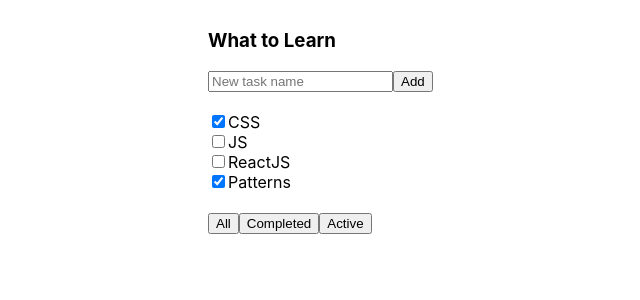
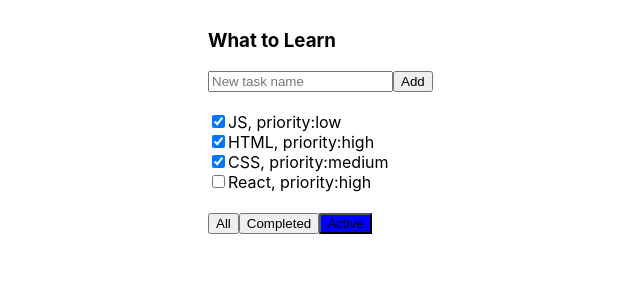
Before and after one commit to vadim-geroim/react-todo, a React (Create React App) app: page / in a window 1280 px wide. Shown: the top 300 px of the page, without its empty margins (192-832 px from the left). Built offline with nearby package versions, Linux system fonts and the light colour scheme.

Commit message:
local state for App

```diff
--- a/src/App.js
+++ b/src/App.js
@@ -5,13 +5,27 @@
 import TodoListTasks from "./components/TodoListTasks/TodoListTasks";
 
 class App extends React.Component {
+  tasks = [
+    {title: "JS", isDone: true, priority: "low"},
+    {title: "HTML", isDone: true, priority: "high"},
+    {title: "CSS", isDone: true, priority: "medium"},
+    {title: "React", isDone: false, priority: "high"}
+  ];
+
+  filterValue = {
+    active: "Active",
+    all: "All",
+    completed: "Completed"
+  };
+
   render = () => {
+
     return (
       <div className="App">
         <div className="todoList">
-                    <TodoListHeader />
-                    <TodoListTasks />
-                    <TodoListFooter />
+          <TodoListHeader/>
+          <TodoListTasks tasks={this.tasks}/>
+          <TodoListFooter filterValue={this.filterValue.active}/>
         </div>
       </div>
     );
--- a/src/components/TodoListFooter/TodoListFooter.css
+++ b/src/components/TodoListFooter/TodoListFooter.css
@@ -0,0 +1,3 @@
+.filter-active {
+  background-color: blue;
+}
--- a/src/components/TodoListFooter/TodoListFooter.js
+++ b/src/components/TodoListFooter/TodoListFooter.js
@@ -3,11 +3,14 @@
 
 class TodoListFooter extends React.Component {
   render = () => {
+    let classForAll = this.props.filterValue === "All" ? "filter-active" : "";
+    let classForCompleted = this.props.filterValue === "Completed" ? "filter-active" : "";
+    let classForActive = this.props.filterValue === "Active" ? "filter-active" : "";
     return (
       <div className="todoList-footer">
-        <button>All</button>
-        <button>Completed</button>
-        <button>Active</button>
+        <button className={classForAll}>All</button>
+        <button className={classForCompleted}>Completed</button>
+        <button className={classForActive}>Active</button>
       </div>
     );
   }
--- /dev/null
+++ b/src/components/TodoListTasks/TodoListTask/TodoListTask.js
@@ -0,0 +1,14 @@
+import React from 'react';
+
+class TodoListTask extends React.Component {
+  render = () => {
+    return (
+      <div className="todoList-task">
+        <input type="checkbox" checked={this.props.isDone}/>
+        <span>{this.props.title}, priority:{this.props.priority}</span>
+      </div>
+    );
+  }
+}
+
+export default TodoListTask;
--- a/src/components/TodoListTasks/TodoListTasks.js
+++ b/src/components/TodoListTasks/TodoListTasks.js
@@ -1,25 +1,13 @@
 import React from 'react';
+import TodoListTask from "./TodoListTask/TodoListTask";
 
 class TodoListTasks extends React.Component {
   render = () => {
-    return(
+    let tasksElements = this.props.tasks.map(t => <TodoListTask title={t.title} isDone={t.isDone} priority={t.priority}/>);
+
+    return (
       <div className="todoList-tasks">
-        <div className="todoList-task">
-          <input type="checkbox" checked={true}/>
-          <span>CSS</span>
-        </div>
-        <div className="todoList-task">
-          <input type="checkbox" checked={false}/>
-          <span>JS</span>
-        </div>
-        <div className="todoList-task">
-          <input type="checkbox" checked={false}/>
-          <span>ReactJS</span>
-        </div>
-        <div className="todoList-task">
-          <input type="checkbox" checked={true}/>
-          <span>Patterns</span>
-        </div>
+        {tasksElements}
       </div>
     );
   }
```
Also changed, not shown: src/logo.svg (deleted). Lines whose indentation alone changed are shown as unchanged.
